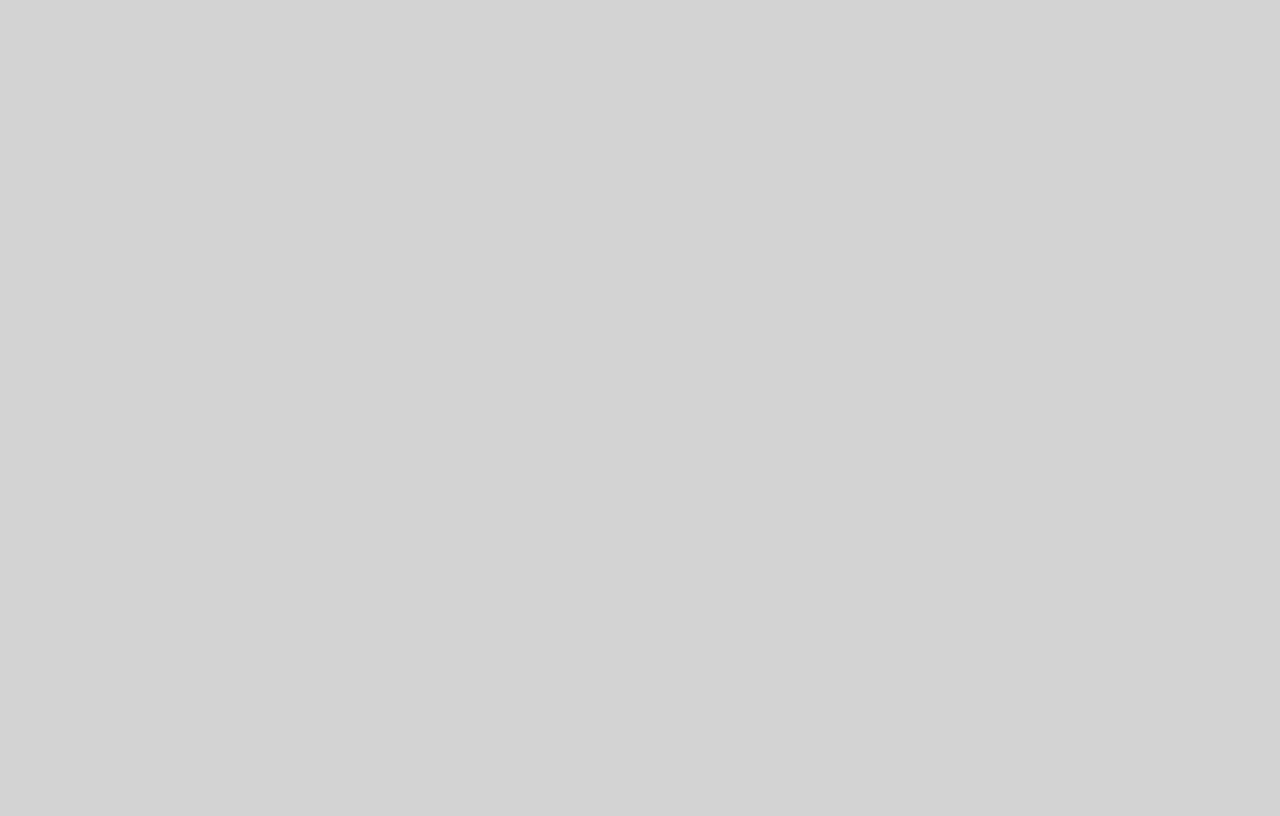
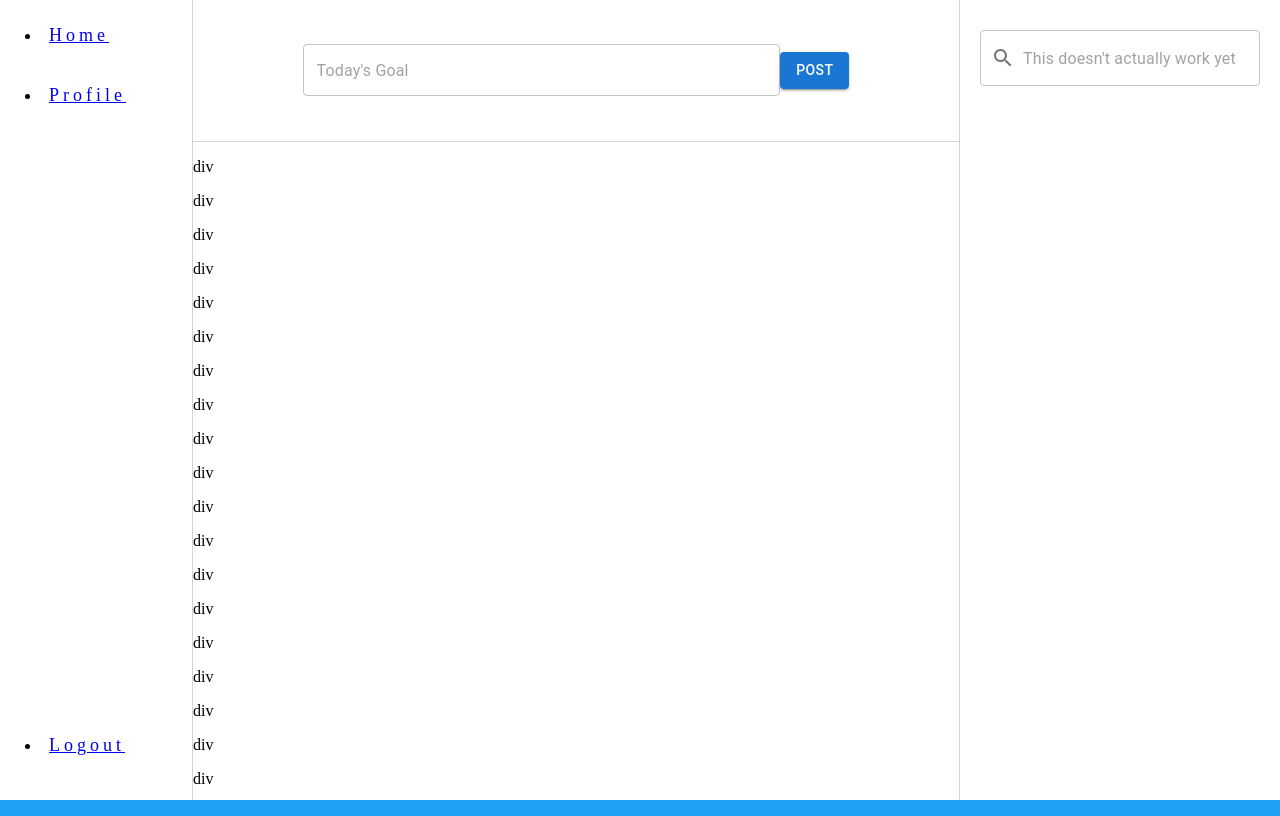
Before and after one commit to Charizard2/AccountAbility, a React (Vite) app: page /home in a window 1280 px wide. Before the commit this address had no page. Built offline with nearby package versions, Linux system fonts and the light colour scheme.

Commit message:
Set up feed part of the app. Still no functionality.
Co-authored-by: Jack Yuan <100592057+jackyuan1@users.noreply.github.com>
Co-authored-by: Jeffery Richardson <104876722+jrichardson-rn@users.noreply.github.com>
Co-authored-by: John Wroge <72668920+johnwroge@users.noreply.github.com>

```diff
--- a/package.json
+++ b/package.json
@@ -13,6 +13,7 @@
   "dependencies": {
     "@emotion/react": "^11.10.5",
     "@emotion/styled": "^11.10.5",
+    "@mui/icons-material": "^5.11.0",
     "@mui/material": "^5.11.0",
     "@types/cookie-parser": "^1.4.3",
     "bcrypt": "^5.1.0",
--- a/src/components/App.tsx
+++ b/src/components/App.tsx
@@ -1,12 +1,17 @@
 import { useState } from 'react'
-import {Routes, Route} from 'react-router-dom';
+import {Box} from '@mui/material';
+
+import {Routes, Route, Link} from 'react-router-dom';
 import Login from './Login';
+import HomeView from './HomeView'
 
 function App() {
 
   return (
+
     <Routes>
       <Route path="/" element={<Login/>}/>
+      <Route path="/home/*" element={<HomeView/>}/>
     </Routes>
   )
 }
--- /dev/null
+++ b/src/components/Feed.tsx
@@ -0,0 +1,39 @@
+import React from 'react'
+
+const Feed = () => {
+  return (
+    <div id="feed">
+      <p>div</p>
+      <p>div</p>
+      <p>div</p>
+      <p>div</p>
+
+      <p>div</p>
+      <p>div</p>
+      <p>div</p>
+      <p>div</p>
+      <p>div</p>
+      <p>div</p>
+      <p>div</p>
+      <p>div</p>
+      <p>div</p>
+      <p>div</p>
+      <p>div</p>
+      <p>div</p>
+      <p>div</p>
+      <p>div</p>
+      <p>div</p>
+      <p>div</p>
+      <p>div</p>
+      <p>div</p>
+      <p>div</p>
+      <p>div</p>
+      <p>div</p>
+      <p>div</p>
+      <p>div</p>
+
+    </div>
+  )
+}
+
+export default Feed
--- /dev/null
+++ b/src/components/HomeView.tsx
@@ -0,0 +1,29 @@
+import React from 'react'
+import {Box, Container} from '@mui/material'
+import Feed from './Feed';
+import {Link, Routes, Route} from 'react-router-dom'
+import Navbar from './Navbar'
+import PostBox from './PostBox';
+import SearchBox from './SearchBox'
+
+const HomeView = () => {
+
+
+  // if we are on homescreen
+
+  return (
+    <Box id="home-container">
+      <Navbar/>
+      <Box id="views">
+        <PostBox/>
+        <Feed/>
+      </Box>
+      <Box id="search-box">
+        <SearchBox/>
+      </Box>
+    </Box>
+
+  )
+}
+
+export default HomeView
--- a/src/components/Login.tsx
+++ b/src/components/Login.tsx
@@ -2,6 +2,8 @@ import React, {useState} from 'react'
 import {Container, TextField, Box, Button, Typography} from '@mui/material'
 import Signup from './Signup'
 import SignupMessage from './SignupMessage'
+import {useNavigate} from 'react-router-dom'
+
 
 const Login = () => {
   const [username, setUsername] = useState('');
@@ -10,6 +12,7 @@ const Login = () => {
   const [valid, setValid] = useState(true);
   const [openSuccessfulSignup, setOpenSuccessfulSignup] = useState(false);
   const [incorrectCreds, setIncorrectCreds] = useState(true);
+  const navigate = useNavigate();
 
 
   const handleLogin = () => {
@@ -25,6 +28,8 @@ const Login = () => {
       password
     }
     console.log(loginCredentials);
+    navigate('/home/feed');
+
 
     // fetch('/user', {
     //   method: 'POST',
@@ -41,6 +46,7 @@ const Login = () => {
       display:"flex",
       alignItems:"center",
       justifyContent:"center",
+      width:"100%",
       height:"100%"}}
     >
         <Box
--- /dev/null
+++ b/src/components/Navbar.tsx
@@ -0,0 +1,36 @@
+import React from 'react'
+import {Box} from '@mui/material'
+import {Link, Routes, Route} from 'react-router-dom'
+import Feed from './Feed'
+import Profile from './Profile'
+
+const Navbar = () => {
+  return (
+    <>
+      <Box id="navbar">
+        <li>
+          <Link to='/home/feed'>
+                Home
+          </Link>
+        </li>
+        <li>
+          <Link
+            to='/home/profile'>
+                Profile
+          </Link>
+        </li>
+        <li id="logout">
+          <Link to='/'>
+                Logout
+          </Link>
+        </li>
+      </Box>
+      {/* <Routes>
+        <Route path="/feed" element={<Feed/>}/>
+        <Route path="/profile" element={<Profile/>}/>
+      </Routes> */}
+    </>
+  )
+}
+
+export default Navbar
--- /dev/null
+++ b/src/components/PostBox.tsx
@@ -0,0 +1,39 @@
+import React, {useState} from 'react'
+import {Container, TextField, Box, Button, Typography} from '@mui/material'
+
+
+const PostBox = () => {
+  const [post, setPost] = useState('');
+
+  const handleSubmit = () => {
+    const body = {
+      post
+    }
+
+    fetch('/post', {
+      method: 'POST',
+      headers: {
+        'content-type': 'application-json'
+      },
+      body: JSON.stringify(body)
+    }).then(() => {
+      setPost('');
+    })
+  }
+
+
+  return (
+    <Box id="post-box" component="form" onSubmit={(e) => e.preventDefault()}>
+      <TextField
+        id="post-input"
+        required
+        placeholder={`Today's Goal`}
+        value={post}
+        onChange={e => setPost(e.currentTarget.value)}
+      />
+      <Button variant="contained" onClick={handleSubmit}>POST</Button>
+    </Box>
+  )
+}
+
+export default PostBox
--- /dev/null
+++ b/src/components/Profile.tsx
@@ -0,0 +1,9 @@
+import React from 'react'
+
+const Profile = () => {
+  return (
+    <div>Profile</div>
+  )
+}
+
+export default Profile
--- /dev/null
+++ b/src/components/SearchBox.tsx
@@ -0,0 +1,29 @@
+import React from 'react'
+import {Container, TextField, Box, Button, Typography} from '@mui/material'
+import SearchIcon from '@mui/icons-material/Search';
+import {IconButton, Tooltip} from '@mui/material';
+import {InputAdornment} from '@mui/material';
+
+
+const SearchBox = () => {
+  return (
+    <Box id="search-input" onSubmit={(e) => e.preventDefault()} marginTop="30px">
+      <TextField
+        sx={{width: "35ch", backgroundColor: "white"}}
+        required
+        placeholder={`This doesn't actually work yet`}
+        InputProps={{
+          startAdornment: (
+            <div style={{display:'flex',flexDirection:'column',justifyContent:'center',alignContent:'center', backgroundColor:'white',height:52,width:50,marginLeft:-13,border:'0px solid green',marginRight:0}}>
+              <InputAdornment position="start">
+                <SearchIcon style={{marginLeft:10}} />
+              </InputAdornment>
+            </div>
+          )
+        }}
+      />
+    </Box>
+  )
+}
+
+export default SearchBox
--- a/src/components/Signup.tsx
+++ b/src/components/Signup.tsx
@@ -21,7 +21,6 @@ const Signup = ({setOpenSignup, setOpenSuccessfulSignup} : Props) => {
   const [password, setPassword] = useState('');
   const [verifyPassword, setVerifyPassword] = useState('');
   const [passwordInvalid, setPasswordInvalid] = useState(false);
-  const passRef = useRef<HTMLInputElement>(null);
   const verifyRef = useRef<HTMLInputElement>(null);
 
   const handleSignup = () => {
@@ -104,7 +103,6 @@ const Signup = ({setOpenSignup, setOpenSuccessfulSignup} : Props) => {
               <TextField
                 type="password"
                 label="Password"
-                inputRef={passRef}
                 required
                 value={password}
                 onChange={e => setPassword(e.currentTarget.value)}
--- a/src/styles.css
+++ b/src/styles.css
@@ -1,11 +1,16 @@
 
 body {
   height: 100vh;
-  background-color: lightgrey;
+  left: 0;
+  right: 0;
+  margin:0;
+  background-color: #1DA1F2;
 }
+
 
 #root {
   height: 100%;
+  width: 100%;
 }
 
 #login-form {
@@ -39,6 +44,8 @@ body {
   display: flex;
   align-items: center;
   justify-content: center;
+  padding-left: 0;
+  padding-right: 0;
 }
 
 #signup-form {
@@ -76,3 +83,135 @@ body {
   align-items: center;
   gap:20px;
 }
+
+
+#home-container {
+  display: flex;
+  height: 100vh;
+  width: 100vw;
+
+}
+
+#navbar {
+  width: 15%;
+  top: 0;
+  bottom: 0;
+
+  background-color: white;
+  border-right: 1px solid;
+  border-color: lightgrey;
+}
+
+#navbar li {
+  font-size: 18px;
+  letter-spacing: 4px;
+  height: 30px;
+  margin-top: 20px;
+  margin-left: 20px;
+  padding: 5px;
+
+}
+
+
+#logout {
+  position: absolute;
+  bottom: 30px;
+
+}
+
+
+#views {
+  background-color: white;
+  display: flex;
+  flex-direction: column;
+  flex: 1;
+
+
+}
+
+#feed {
+  overflow: auto;
+}
+
+#post-box {
+  height: 25%;
+  display: flex;
+  justify-content: center;
+  align-items: center;
+  border-bottom: 1px solid;
+  border-color: lightgrey;
+}
+#post-input {
+  background-color: white;
+  width: 50ch;
+  height: 100%;
+
+}
+
+#search-box {
+  background-color: white;
+  right: 0;
+  height: 100%;
+  width: 25%;
+  border-left: 1px solid;
+  border-color: lightgrey
+}
+
+#search-input {
+  display: flex;
+  justify-content: center;
+}
+
+
+
+
+
+
+
+
+
+
+
+
+
+
+
+
+
+
+
+
+
+
+
+
+/*
+
+#navbar {
+  position: fixed;
+  top: 0;
+  height: 100vh;
+  width: 20%;
+
+  min-width: 170px;
+}
+
+#views {
+  float: right;
+  display: flex;
+  flex-direction: column;
+  height: 100vh;
+  width: 80%;
+  background-color: red;
+  padding: 0px;
+
+}
+
+
+
+
+
+#post-box {
+  height: 30%;
+  background-color: green;
+} */
```
Also changed, not shown: 1 other file (tests, documents, lock files or other folders).
